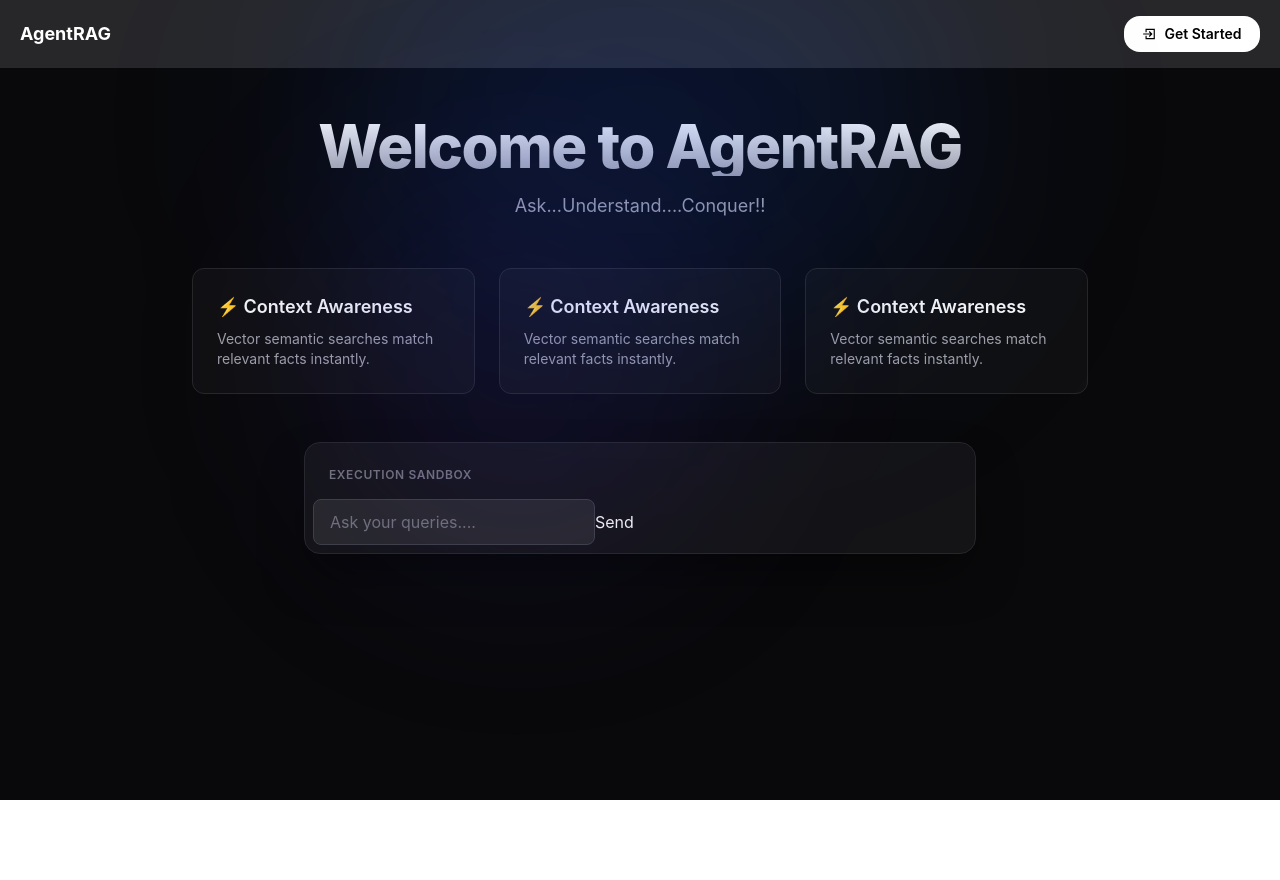
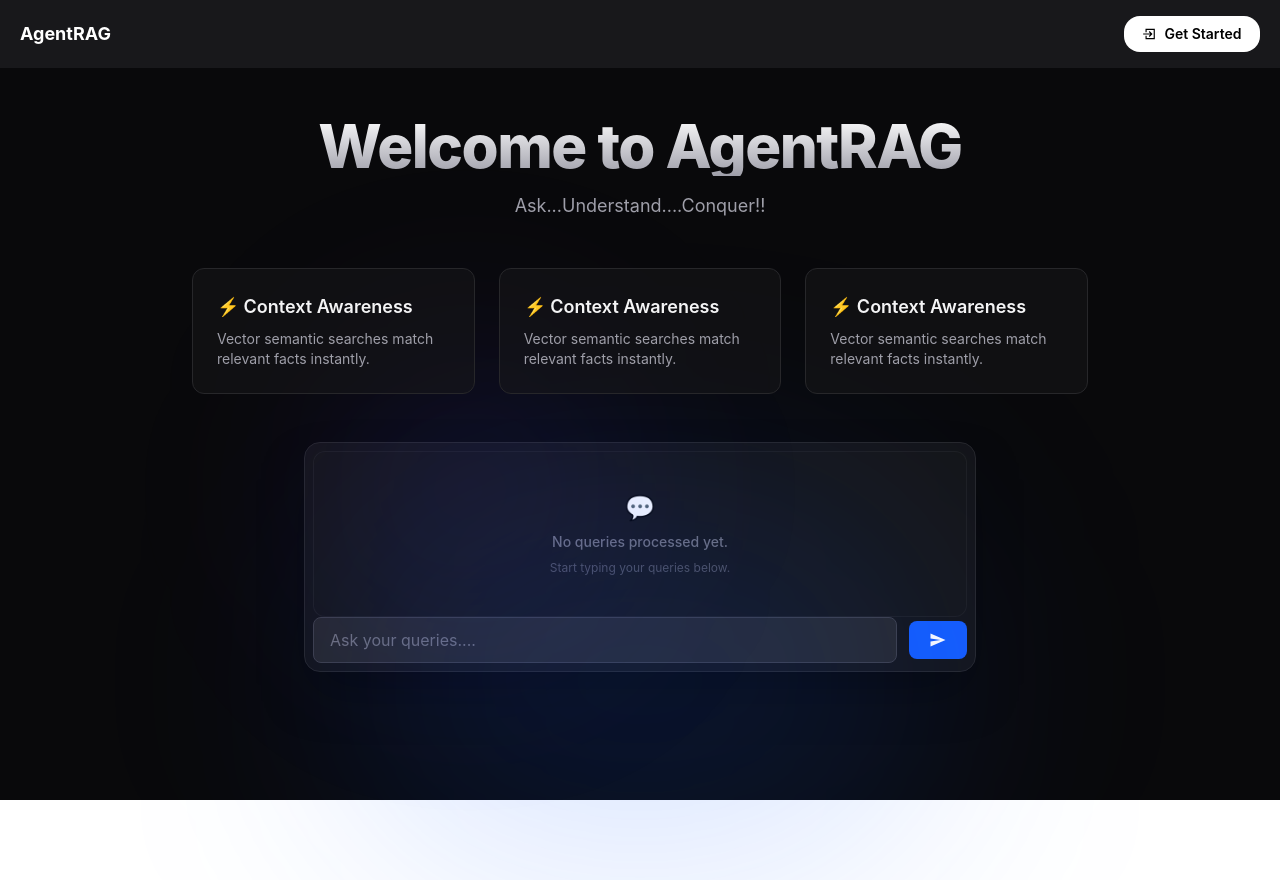
Before and after one commit to Shezan-Anwar/AgentRAG---The-Self-Hosted-Type-Safe-AI-RAG-Agent, a React (Vite) app in the folder Frontend/: page / in a window 1280 px wide. Before the commit the page ends 800 px from the top, so only its background shows below. Built offline with nearby package versions, Linux system fonts and the light colour scheme.

Commit message:
fixed chatWindow and the glow

```diff
--- a/Frontend/src/components/BackgroundGlow.tsx
+++ b/Frontend/src/components/BackgroundGlow.tsx
@@ -2,12 +2,21 @@ import React from 'react'
 
 const BackgroundGlow = () => {
   return (
-    <div className="absolute inset-0 overflow-hidden pointer-events-none z-0">
+    // We use z-[-1] to force the entire background system behind the main content
+    <div className="absolute inset-0 overflow pointer-events-none z-0">
+
       {/* 🔮 Glow Dot 1: Top Center Blue Bloom */}
-      <div className="absolute top-[-10%] left-1/2 -translate-x-1/2 w-[600px] h-[400px] rounded-full bg-blue-600/15 blur-[120px]" />
+      <div
+        className="absolute bottom-[-10%] left-1/2 -translate-x-1/2 w-[600px] h-[400px] rounded-full bg-blue-600/15"
+        style={{ filter: 'blur(120px)' }}
+      />
 
       {/* 🌌 Glow Dot 2: Subtle Deep Indigo/Purple Offset Bloom */}
-      <div className="absolute top-[20%] left-[25%] w-[400px] h-[400px] rounded-full bg-indigo-600/10 blur-[100px]" />
+      <div
+        className="absolute bottom-[20%] left-[25%] w-[300px] h-[300px] rounded-full bg-indigo-600/10"
+        style={{ filter: 'blur(100px)' }}
+      />
+
     </div>
   )
 }
--- a/Frontend/src/components/Card.tsx
+++ b/Frontend/src/components/Card.tsx
@@ -2,7 +2,7 @@ import React from 'react'
 
 const Card = () => {
   return (
-    <div className='bg-zinc-900/50 border border-zinc-800 p-6 rounded-xl hover:border-zinc-700 transition-colors'>
+    <div className='bg-zinc-900/50 border border-zinc-800 p-6 rounded-xl hover:border-zinc-700 transition-colors z-10'>
       <h3 className="text-lg font-semibold mb-2">⚡ Context Awareness</h3>
       <p className="text-zinc-400 text-sm">Vector semantic searches match relevant facts instantly.</p>
     </div>
--- a/Frontend/src/components/CenterText.tsx
+++ b/Frontend/src/components/CenterText.tsx
@@ -3,7 +3,7 @@ import React from 'react'
 const CenterText = () => {
   return (
     <div className="text-center space-y-4">
-      <h1 className="text-4xl md:text-6xl font-extrabold tracking-tight bg-gradient-to-b from-white to-zinc-400 bg-clip-text text-transparent">
+      <h1 className="text-4xl md:text-6xl font-extrabold tracking-tight bg-gradient-to-b from-white to-zinc-400 bg-clip-text text-transparent ">
             Welcome to AgentRAG
           </h1>
           <p className="text-zinc-400 text-base md:text-lg max-w-2xl mx-auto">
--- a/Frontend/src/components/ChatGrid.tsx
+++ b/Frontend/src/components/ChatGrid.tsx
@@ -1,22 +1,46 @@
 import React from 'react'
 import ChatInput from './ChatInput'
 import { useState } from 'react';
+import ChatWindow from './ChatWIndow';
+import type { Message } from '../types/Chat';
 
 
 const ChatGrid = () => {
+    const [messages, setMessages] = useState<Message[]>([]);
     const [isGenerating, setIsGenerating] = useState<boolean>(false);
 
-  const handleSendMessage = () => {
+  const handleSendMessage = (text: string) => {
+    // 2. Safeguard against empty updates
+    if (!text.trim()) return;
+
+    // 3. Create a structured user message matching our contract
+    const userMessage: Message = {
+      id: crypto.randomUUID(), // Generates a safe, unique key string
+      sender: 'user',
+      text: text,
+      timestamp: new Date().toLocaleTimeString([], { hour: '2-digit', minute: '2-digit' })
+    };
+
+    // 4. Append it to the UI history log feed instantly
+    setMessages((prevMessages) => [...prevMessages, userMessage]);
     setIsGenerating(true);
+
+    // 5. Mocking the API search turnaround loop for now
     setTimeout(() => {
+      const agentMessage: Message = {
+        id: crypto.randomUUID(),
+        sender: 'agent',
+        text: `Received: "${text}". Vector context validation pipeline initialized successfully.`,
+        timestamp: new Date().toLocaleTimeString([], { hour: '2-digit', minute: '2-digit' })
+      };
+
+      setMessages((prevMessages) => [...prevMessages, agentMessage]);
       setIsGenerating(false);
-    }, 2000);
+    }, 1500);
   };
   return (
-    <div className="w-full max-w-2xl bg-zinc-900/80 border border-zinc-800 rounded-2xl shadow-2xl shadow-black/50 p-2 backdrop-blur-md">
-        <div className="p-4 text-xs font-semibold text-zinc-500 uppercase tracking-wider">
-            Execution Sandbox
-        </div>
+    <div className="w-full max-w-2xl bg-zinc-900/80 border border-zinc-800 rounded-2xl shadow-2xl shadow-black/50 p-2 backdrop-blur-md flex flex-col ">
+        <ChatWindow messages={messages}/>
         <ChatInput onSend={handleSendMessage} disabled={isGenerating}/>
 
     </div>
--- a/Frontend/src/components/ChatInput.tsx
+++ b/Frontend/src/components/ChatInput.tsx
@@ -1,5 +1,6 @@
 import React from 'react'
 import { useState } from 'react';
+import { IoSendSharp } from "react-icons/io5";
 interface ChatInputProp {
     onSend : (text: string)=>void;
     disabled : boolean;
@@ -19,20 +20,26 @@ const ChatInput = ({onSend ,disabled}:ChatInputProp) => {
 
 }
   return (
-    <div>
-      <form onSubmit={handleSubmit}>
+    <div className="w-full">
+      <form onSubmit={handleSubmit} className="flex items-center gap-3 w-full">
+
         <input
-        type="text"
-        value={input}
-        onChange={(e)=>setInput(e.target.value)}
-        disabled={disabled}
-        placeholder={disabled ? "Generating context answer.... please wait!":"Ask your queries...."}
-        className="flex-1 bg-zinc-800 border border-zinc-700 rounded-lg px-4 py-2.5 text-zinc-100 placeholder-zinc-500 focus:outline-none focus:ring-2 focus:ring-blue-500 disabled:opacity-50 transition-all"
+          type="text"
+          value={input}
+          onChange={(e) => setInput(e.target.value)}
+          disabled={disabled}
+          placeholder={disabled ? "Generating context answer.... please wait!" : "Ask your queries...."}
+          className="flex-1 bg-zinc-800 border border-zinc-700 rounded-lg px-4 py-2.5 text-zinc-100 placeholder-zinc-500 focus:outline-none focus:ring-2 focus:ring-blue-500 disabled:opacity-50 transition-all"
+        />
 
-        />
-        <button type='submit'>
-            Send
+        <button
+          type="submit"
+          disabled={disabled}
+          className="bg-blue-600 hover:bg-blue-500 disabled:bg-zinc-800 disabled:text-zinc-600 disabled:border-zinc-700 disabled:cursor-not-allowed border border-transparent text-white font-medium px-5 py-2.5 rounded-lg transition-all active:scale-[0.98]"
+        >
+          <IoSendSharp />
         </button>
+
       </form>
     </div>
   )
--- /dev/null
+++ b/Frontend/src/components/ChatWIndow.tsx
@@ -0,0 +1,52 @@
+import React from 'react';
+import type { Message } from '../types/Chat';
+
+
+interface ChatWindowProps {
+  messages: Message[];
+}
+
+export const ChatWindow = ({ messages }: ChatWindowProps) => {
+  return (
+    // The max-h container ensures that if the chat gets long, it scrolls gracefully instead of stretching your UI
+    <div className="flex-1 w-full max-h-[400px] overflow-y-auto p-4 space-y-4 bg-zinc-900/40 rounded-xl border border-zinc-800/60 scrollbar-thin scrollbar-thumb-zinc-800">
+
+      {/* 🔮 Empty State: If there are no messages yet, show a clean onboarding hint */}
+      {messages.length === 0 ? (
+        <div className="h-full flex flex-col items-center justify-center text-center p-6 space-y-2">
+          <span className="text-2xl text-zinc-600">💬</span>
+          <p className="text-sm text-zinc-500 font-medium">No queries processed yet.</p>
+          <p className="text-xs text-zinc-600 max-w-xs">Start typing your queries below.</p>
+        </div>
+      ) : (
+        // 2. Loop through the message array safely using TypeScript structures
+        messages.map((msg) => (
+          <div
+            key={msg.id}
+            className={`flex flex-col max-w-[80%] ${
+              msg.sender === 'user' ? 'ml-auto items-end' : 'mr-auto items-start'
+            }`}
+          >
+            {/* The individual message bubble */}
+            <div
+              className={`px-4 py-2.5 rounded-2xl text-sm leading-relaxed ${
+                msg.sender === 'user'
+                  ? 'bg-blue-600 text-white rounded-tr-none shadow-lg shadow-blue-600/10'
+                  : 'bg-zinc-800 border border-zinc-700/50 text-zinc-200 rounded-tl-none'
+              }`}
+            >
+              <p className="whitespace-pre-wrap">{msg.text}</p>
+            </div>
+
+            {/* Timestamp line */}
+            <span className="text-[10px] text-zinc-600 mt-1 px-1">
+              {msg.timestamp}
+            </span>
+          </div>
+        ))
+      )}
+    </div>
+  );
+};
+
+export default ChatWindow;
--- a/Frontend/src/components/Navbar.tsx
+++ b/Frontend/src/components/Navbar.tsx
@@ -3,7 +3,7 @@ import { CgEnter } from "react-icons/cg";
 
 const Navbar = () => {
   return (
-    <div className='bg-zinc-800 h-17 vmax flex justify-between items-center px-5 '>
+    <div className='bg-zinc-900 h-17 vmax flex justify-between items-center px-5 '>
       <h1 className='text-white text-lg font-bold '>AgentRAG</h1>
       <button className='bg-white rounded-2xl  h-9 w-34 flex flex-wrap justify-center font-semibold items-center gap-2 text-sm text-black'><CgEnter/>Get Started</button>
 
--- /dev/null
+++ b/Frontend/src/types/Chat.ts
@@ -0,0 +1,6 @@
+export interface Message {
+  id: string;
+  sender: 'user' | 'agent'; // Strict literal types: can only be one of these two strings
+  text: string;
+  timestamp: string;
+}
```
